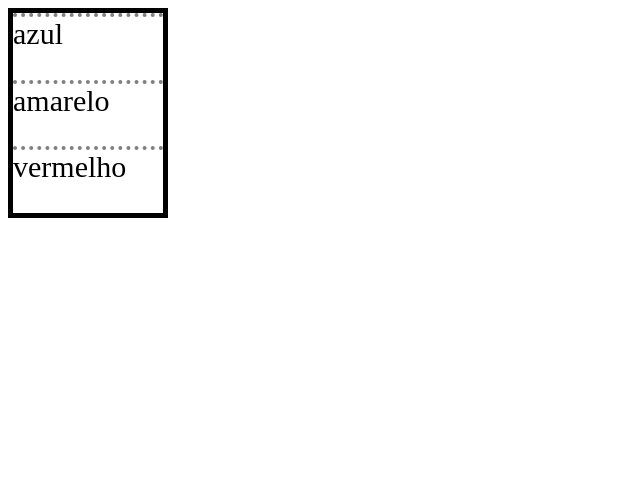
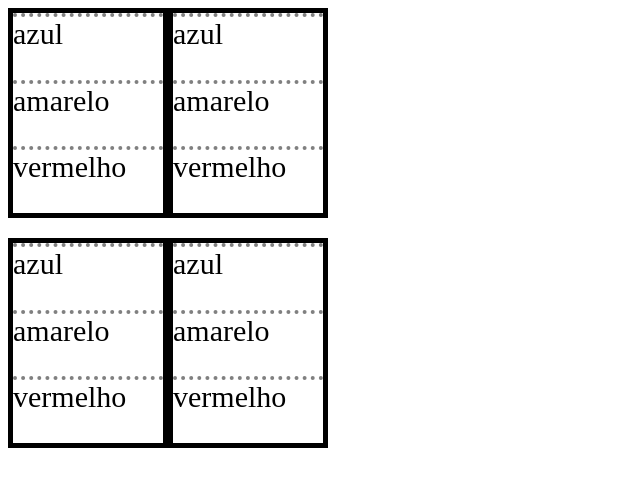
Before and after one commit to ufjf-dcc207/ufjf-dcc207-2026-3-a-atv10-nsalgado2000, a React (Vite) app: page / in a window 1280 px wide. Shown: the top 486 px of the page, without its empty margins (0-640 px from the left). Built offline with nearby package versions, Linux system fonts and the light colour scheme.

Commit message:
fix: melhora alinhamento visual dos elementos

```diff
--- a/src/App.css
+++ b/src/App.css
@@ -4,10 +4,16 @@
   height: 200px;
   width: 150px;
   border: 5px solid black;
-  font-size: 30px
+  font-size: 30px;
 }
 
 .cor {
-  border-top:4px dotted gray ;
+  border-top: 4px dotted gray;
   flex: 1;
 }
+
+.divisor {
+  padding-bottom: 20px;
+  display: flex;
+  flex-direction: row;
+}
--- a/src/App.tsx
+++ b/src/App.tsx
@@ -1,10 +1,10 @@
 import "./App.css";
-import Garrafa from "./assets/Garrafa";
+import Garrafas from "./Garrafas";
 
 function App() {
   return (
     <>
-      <Garrafa />
+      <Garrafas />
     </>
   );
 }
--- a/src/assets/Garrafa.tsx
+++ b/src/Garrafa.tsx
@@ -1,4 +1,8 @@
 export default function Garrafa() {
+
+  function geraCor(){
+
+  }
 
   return (
     <>
--- /dev/null
+++ b/src/Garrafas.tsx
@@ -0,0 +1,16 @@
+import Garrafa from "./Garrafa";
+
+export default function Garrafas() {
+  return (
+    <>
+      <div className="divisor">
+      <Garrafa />
+      <Garrafa />
+      </div>
+      <div className="divisor">
+      <Garrafa />
+      <Garrafa/>
+      </div>
+    </>
+  );
+}
```
